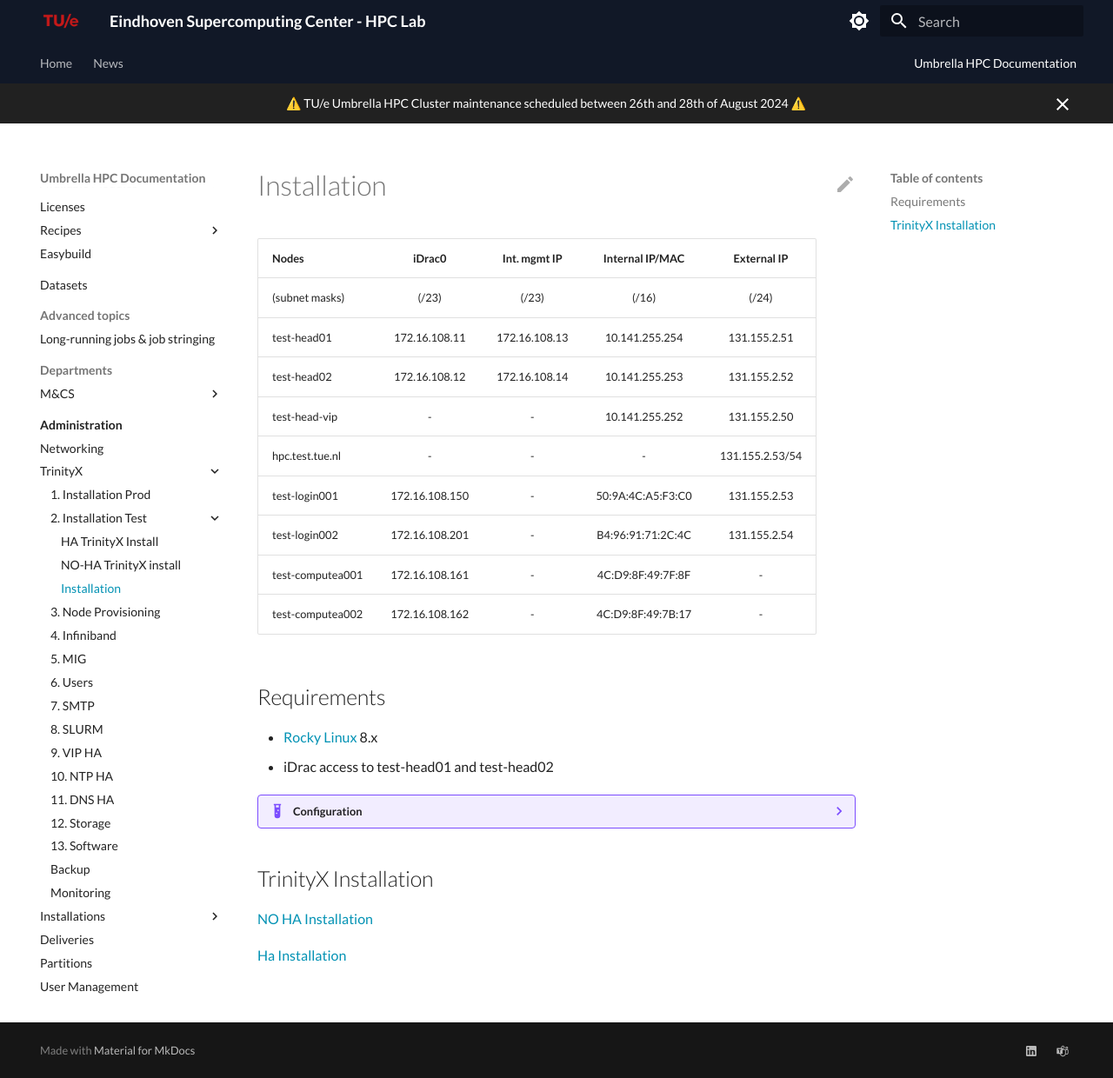
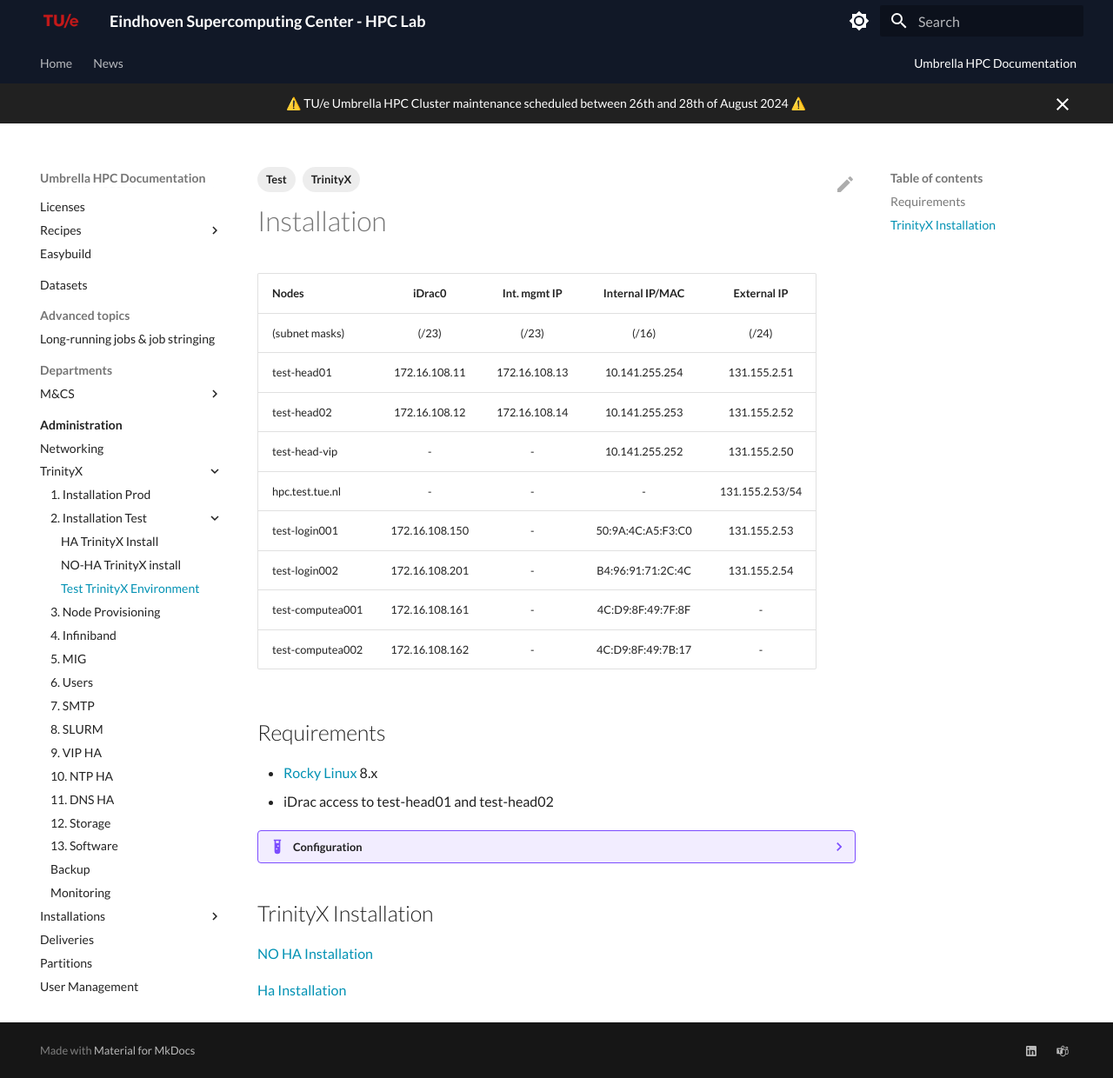
Before and after one commit to gferhpc/supercomputing.tue.nl, an MkDocs documentation site: the page built from pages/documentation/administration/trinityx/test installation/test-installation.md, in a window 1280 px wide and 1240 px high. Shown: the whole window at 87% size. Built offline with MkDocs 1.6.1 and Material for MkDocs 9.7.7, drawn with Linux system fonts in a browser that asks for light colours.

Commit message:
Update test-installation.md

```diff
--- a/pages/documentation/administration/trinityx/test installation/test-installation.md
+++ b/pages/documentation/administration/trinityx/test installation/test-installation.md
@@ -1,3 +1,8 @@
+---
+title: Test TrinityX Environment
+tags: [TrinityX, Test]
+---
+
 # Installation
 
 | Nodes                 |      iDrac0    |  Int. mgmt IP  |   Internal IP/MAC  | External IP  |
```
